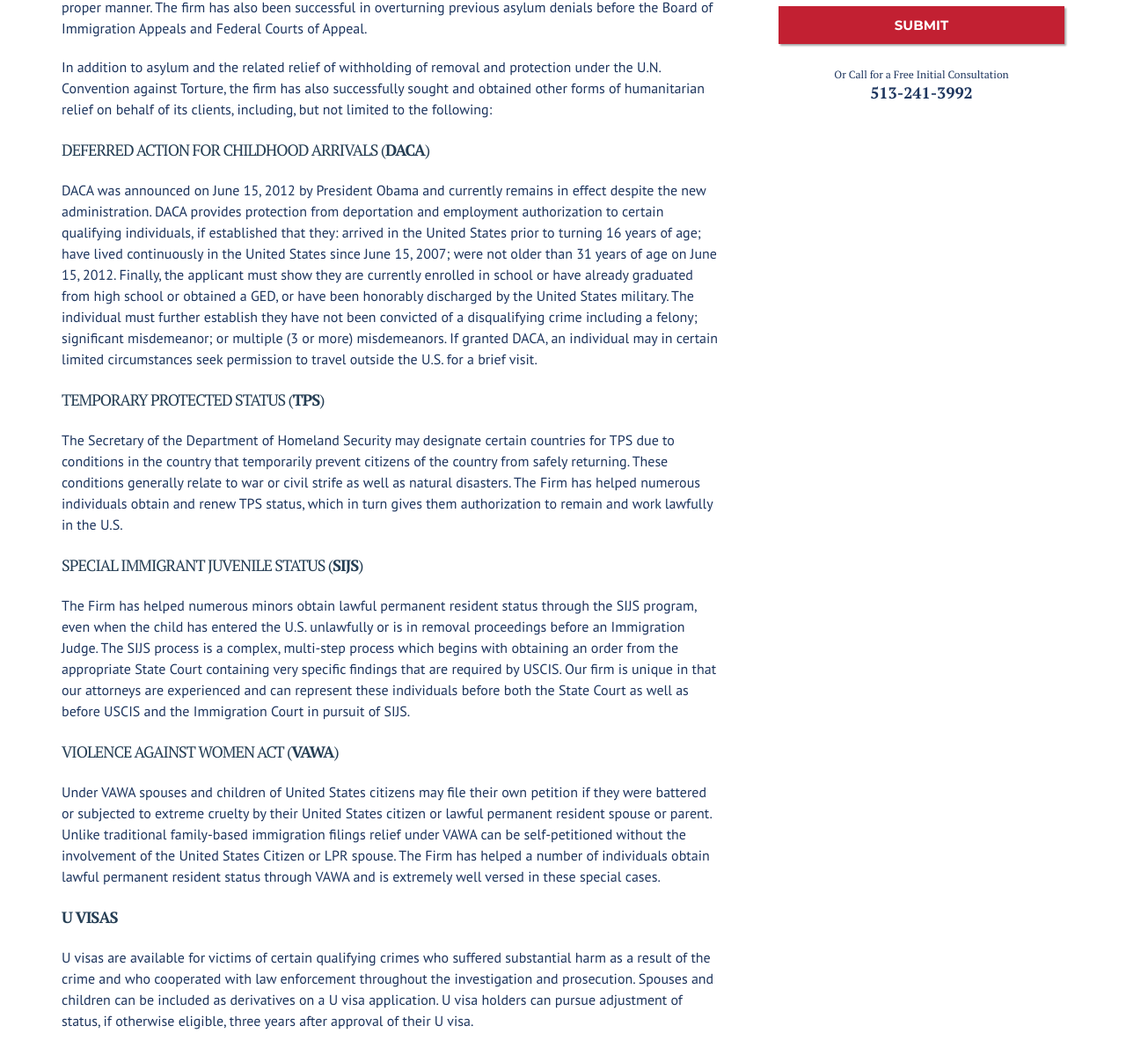
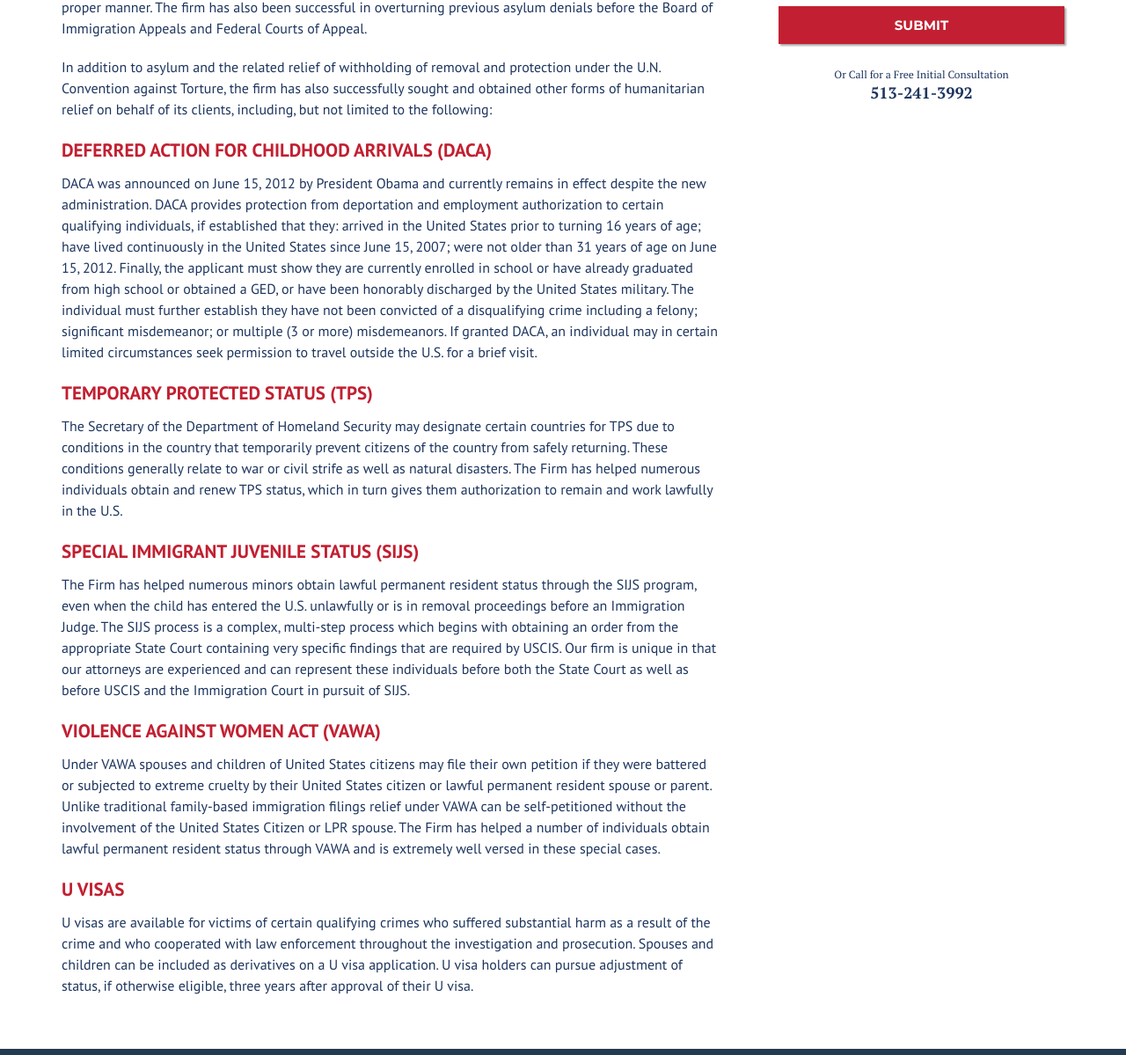
Before and after one commit to reversedout-creative/bartlett-weigle, a plain HTML site: page asylum_humanitarian_relief.html in a window 1280 px wide. Shown: the part 1032-2231 px from the top of the page at 88% size. Drawn offline with nearby package versions, Linux system fonts and the light colour scheme.

Commit message:
Update asylum_humanitarian_relief.html

```diff
--- a/asylum_humanitarian_relief.html
+++ b/asylum_humanitarian_relief.html
@@ -146,19 +146,19 @@
 
 				<p>In addition to asylum and the related relief of withholding of removal and protection under the U.N. Convention against Torture, the firm has also successfully sought and obtained other forms of humanitarian relief on behalf of its clients, including, but not limited to the following:</p>
 
-                <h5>Deferred Action for Childhood Arrivals (<strong>DACA</strong>)</h5>
+                <h3>Deferred Action for Childhood Arrivals (<strong>DACA</strong>)</h3>
                 <p>DACA was announced on June 15, 2012 by President Obama and currently remains in effect despite the new administration.  DACA provides protection from deportation and employment authorization to certain qualifying individuals, if established that they: arrived in the United States prior to turning 16 years of age; have lived continuously in the United States since June 15, 2007; were not older than 31 years of age on June 15, 2012. Finally, the applicant must show they are currently enrolled in school or have already graduated from high school or obtained a GED, or have been honorably discharged by the United States military. The individual must further establish they have not been convicted of a disqualifying crime including a felony; significant misdemeanor; or multiple (3 or more) misdemeanors.  If granted DACA, an individual may in certain limited circumstances seek permission to travel outside the U.S. for a brief visit.</p>
 
-                <h5>Temporary Protected Status (<strong>TPS</strong>)</h5>
+                <h3>Temporary Protected Status (<strong>TPS</strong>)</h3>
                 <p>The Secretary of the Department of Homeland Security may designate certain countries for TPS due to conditions in the country that temporarily prevent citizens of the country from safely returning.  These conditions generally relate to war or civil strife as well as natural disasters.  The Firm has helped numerous individuals obtain and renew TPS status, which in turn gives them authorization to remain and work lawfully in the U.S.</p>
 
-                <h5>Special Immigrant Juvenile Status (<strong>SIJS</strong>)</h5>
+                <h3>Special Immigrant Juvenile Status (<strong>SIJS</strong>)</h3>
                 <p>The Firm has helped numerous minors obtain lawful permanent resident status through the SIJS program, even when the child has entered the U.S. unlawfully or is in removal proceedings before an Immigration Judge.  The SIJS process is a complex, multi-step process which begins with obtaining an order from the appropriate State Court containing very specific findings that are required by USCIS.  Our firm is unique in that our attorneys are experienced and can represent these individuals before both the State Court as well as before USCIS and the Immigration Court in pursuit of SIJS.</p>
 
-                <h5>Violence against Women Act (<strong>VAWA</strong>)</h5>
+                <h3>Violence against Women Act (<strong>VAWA</strong>)</h3>
                 <p>Under VAWA spouses and children of United States citizens may file their own petition if they were battered or subjected to extreme cruelty by their United States citizen or lawful permanent resident spouse or parent. Unlike traditional family-based immigration filings relief under VAWA can be self-petitioned without the involvement of the United States Citizen or LPR spouse.   The Firm has helped a number of individuals obtain lawful permanent resident status through VAWA and is extremely well versed in these special cases.</p>
 
-                <h5><strong>U Visas</strong></h5>
+                <h3><strong>U Visas</strong></h3>
                 <p>U visas are available for victims of certain qualifying crimes who suffered substantial harm as a result of the crime and who cooperated with law enforcement throughout the investigation and prosecution. Spouses and children can be included as derivatives on a U visa application.  U visa holders can pursue adjustment of status, if otherwise eligible, three years after approval of their U visa.</p>
         </div>
 
```
